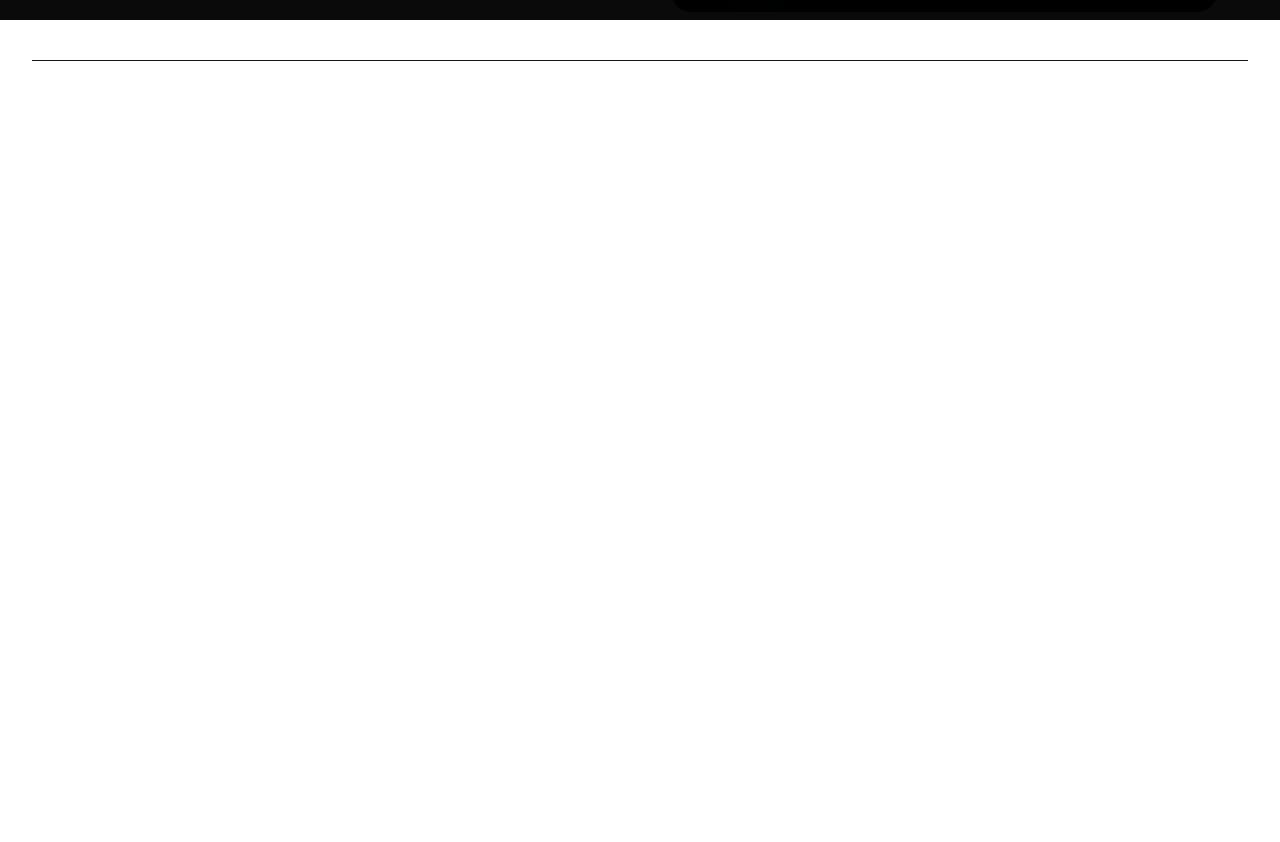
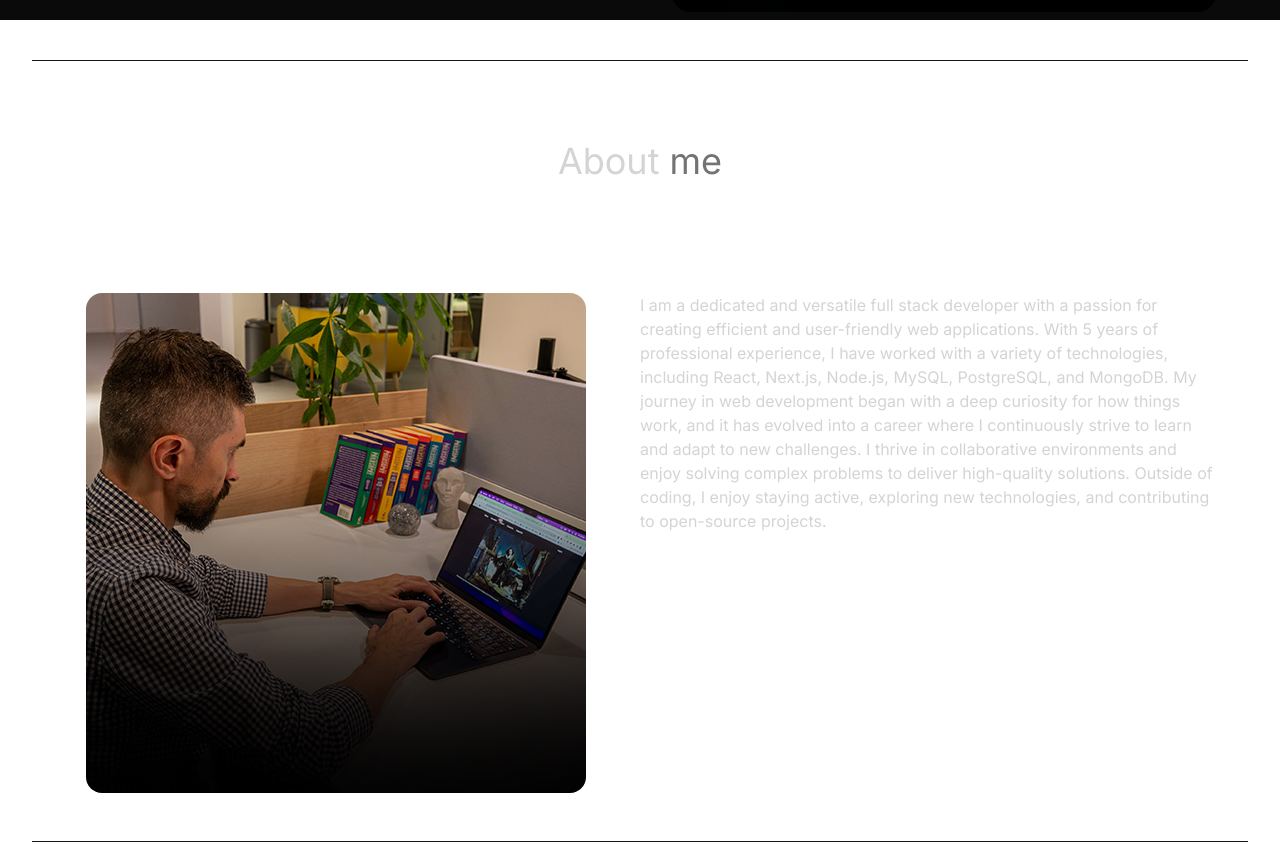
Before and after one commit to Boschaynamo/web-portfolio, a React (Vite) app in the folder web-portfolio/: page / in a window 1280 px wide. Shown: the part 780-1622 px from the top of the page. Before the commit the page ends 841 px from the top, so only its background shows below. Built offline with nearby package versions, Linux system fonts and the light colour scheme.

Commit message:
About done

```diff
--- a/web-portfolio/src/App.jsx
+++ b/web-portfolio/src/App.jsx
@@ -1,14 +1,17 @@
+import About from "./components/About";
 import Hero from "./components/Hero";
 import Navbar from "./components/Navbar";
 
 const App = () => {
   return (
     <div className="overflow-x-hidden text-neutral-300 antialiased selection:bg-cyan-300 selection:text-cyan-900">
-      <div className=" fixed top-0 -z-10 h-full w-full"></div>
-      <div className="absolute top-0 z-[-2] h-screen w-screen bg-neutral-950 bg-[radial-gradient(ellipse_80%_80%_at_50%_-20%,rgba(120,119,198,0.3),rgba(255,255,255,0))]"></div>
+      <div className=" fixed top-0 -z-10 h-full w-full">
+        <div className="absolute top-0 z-[-2] h-screen w-screen bg-neutral-950 bg-[radial-gradient(ellipse_80%_80%_at_50%_-20%,rgba(120,119,198,0.3),rgba(255,255,255,0))]"></div>
+      </div>
       <div className="container mx-auto px-8">
         <Navbar />
         <Hero />
+        <About />
       </div>
     </div>
   );
--- /dev/null
+++ b/web-portfolio/src/components/About.jsx
@@ -0,0 +1,25 @@
+import aboutImg from "../assets/about.jpg";
+import { ABOUT_TEXT } from "../constants";
+function About() {
+  return (
+    <div className="border-b border-neutral-900 pb-4">
+      <h1 className="my-20 text-center text-4xl">
+        About <span className="text-neutral-500">me</span>
+      </h1>
+      <div className="flex flex-wrap">
+        <div className="w-full lg:w-1/2 lg:p-8">
+          <div className="flex items-center justify-center">
+            <img className="rounded-2xl" src={aboutImg} alt="about img" />
+          </div>
+        </div>
+        <div className="w-full lg:w-1/2">
+          <div className="flex justify-center lg:justify-start">
+            <p className="my-2 max-w-xl py-6">{ABOUT_TEXT}</p>
+          </div>
+        </div>
+      </div>
+    </div>
+  );
+}
+
+export default About;
```
